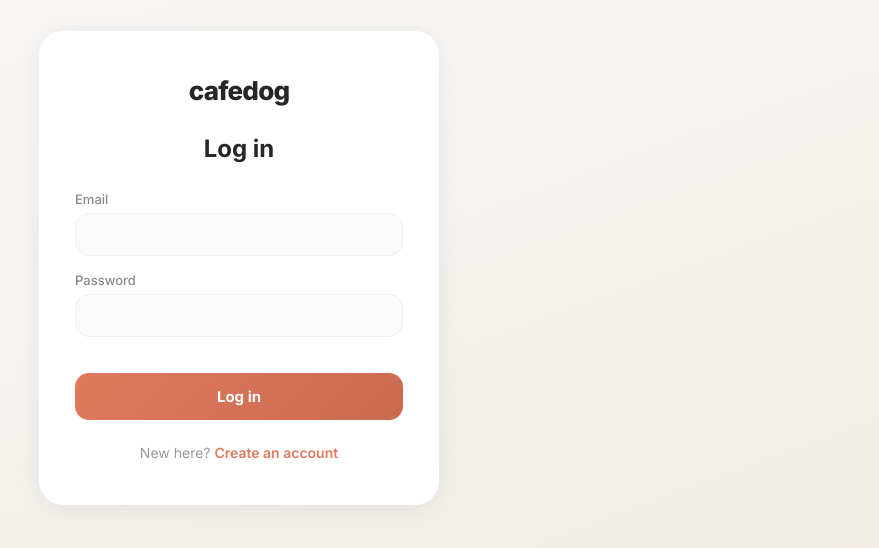
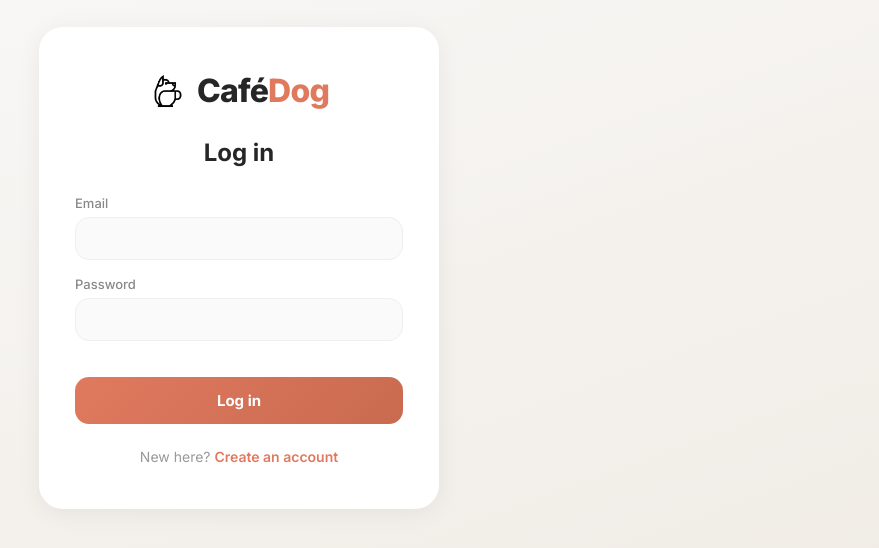
Before and after one commit to JINGJINGPAN1/CafeDog, a React (Vite) app in the folder frontend/: page /login in a window 1280 px wide. Shown: the part 132-680 px from the top of the page, without its empty margins (401-1280 px from the left). Built offline with nearby package versions, Linux system fonts and the light colour scheme; no server answers.

Commit message:
icon and title

```diff
--- a/frontend/index.html
+++ b/frontend/index.html
@@ -2,7 +2,7 @@
 <html lang="en">
   <head>
     <meta charset="UTF-8" />
-    <link rel="icon" type="image/svg+xml" href="/favicon.svg" />
+    <link rel="icon" type="image/png" href="/favicon.png" />
     <meta name="viewport" content="width=device-width, initial-scale=1.0" />
     <link rel="preconnect" href="https://fonts.googleapis.com" />
     <link rel="preconnect" href="https://fonts.gstatic.com" crossorigin />
--- a/frontend/src/Home/Home.module.css
+++ b/frontend/src/Home/Home.module.css
@@ -37,13 +37,17 @@
   justify-content: space-between;
 }
 .hLogo {
-  font-size: 24px;
+  font-size: 28px;
   font-weight: 800;
   letter-spacing: -0.8px;
   color: #262626;
   text-decoration: none;
   flex-shrink: 0;
+  display: flex;
+  align-items: center;
+  gap: 8px;
 }
+.hLogoAccent { color: #e07a5f; }
 .hNavRight {
   display: flex;
   align-items: center;
--- a/frontend/src/Home/HomeNavbar.jsx
+++ b/frontend/src/Home/HomeNavbar.jsx
@@ -1,4 +1,5 @@
 import { Link } from 'react-router-dom';
+import logoImg from '../assets/image.png';
 import styles from './Home.module.css';
 
 export default function HomeNavbar({ isLoggedIn, meId, initials, logout }) {
@@ -6,7 +7,8 @@ export default function HomeNavbar({ isLoggedIn, meId, initials, logout }) {
     <header className={styles.hNavbar}>
       <div className={styles.hNavInner}>
         <Link to="/" className={styles.hLogo}>
-          cafedog
+          <img src={logoImg} alt="" style={{ height: '32px', width: '32px', objectFit: 'contain' }} />
+          <span>Café<span className={styles.hLogoAccent}>Dog</span></span>
         </Link>
 
         <div className={styles.hNavRight}>
--- a/frontend/src/Login/index.jsx
+++ b/frontend/src/Login/index.jsx
@@ -1,5 +1,6 @@
 import { Link } from 'react-router-dom';
 import useLogin from './useLogin';
+import logoImg from '../assets/image.png';
 import styles from '../auth/Auth.module.css';
 
 export default function Login() {
@@ -8,7 +9,10 @@ export default function Login() {
   return (
     <div className={styles.authPage}>
       <div className={styles.authCard}>
-        <div className={styles.authLogo}>cafedog</div>
+        <div className={styles.authLogo}>
+          <img src={logoImg} alt="" style={{ height: '38px', width: '38px', objectFit: 'contain' }} />
+          <span>Café<span className={styles.authLogoAccent}>Dog</span></span>
+        </div>
         <h1 className={styles.authTitle}>Log in</h1>
         <form className={styles.authForm} onSubmit={onSubmit}>
           <div className={styles.authField}>
--- a/frontend/src/Profile/Profile.module.css
+++ b/frontend/src/Profile/Profile.module.css
@@ -26,12 +26,16 @@
   justify-content: space-between;
 }
 .pfLogo {
-  font-size: 24px;
+  font-size: 28px;
   font-weight: 800;
   letter-spacing: -0.8px;
   color: #262626;
   text-decoration: none;
+  display: flex;
+  align-items: center;
+  gap: 8px;
 }
+.pfLogoAccent { color: #e07a5f; }
 .pfBack {
   font-size: 14px;
   font-weight: 600;
--- a/frontend/src/Profile/ProfileNav.jsx
+++ b/frontend/src/Profile/ProfileNav.jsx
@@ -1,11 +1,15 @@
 import { Link } from 'react-router-dom';
+import logoImg from '../assets/image.png';
 import styles from './Profile.module.css';
 
 export default function ProfileNav() {
   return (
     <header className={styles.pfNav}>
       <div className={styles.pfNavInner}>
-        <Link to="/" className={styles.pfLogo}>cafedog</Link>
+        <Link to="/" className={styles.pfLogo}>
+          <img src={logoImg} alt="" style={{ height: '32px', width: '32px', objectFit: 'contain' }} />
+          <span>Café<span className={styles.pfLogoAccent}>Dog</span></span>
+        </Link>
         <Link to="/" className={styles.pfBack}>&larr; back to home</Link>
       </div>
     </header>
--- a/frontend/src/Register/index.jsx
+++ b/frontend/src/Register/index.jsx
@@ -1,5 +1,6 @@
 import { Link } from 'react-router-dom';
 import useRegister from './useRegister';
+import logoImg from '../assets/image.png';
 import styles from '../auth/Auth.module.css';
 
 export default function Register() {
@@ -8,7 +9,10 @@ export default function Register() {
   return (
     <div className={styles.authPage}>
       <div className={styles.authCard}>
-        <div className={styles.authLogo}>cafedog</div>
+        <div className={styles.authLogo}>
+          <img src={logoImg} alt="" style={{ height: '38px', width: '38px', objectFit: 'contain' }} />
+          <span>Café<span className={styles.authLogoAccent}>Dog</span></span>
+        </div>
         <h1 className={styles.authTitle}>Create account</h1>
         <form className={styles.authForm} onSubmit={onSubmit}>
           <div className={styles.authField}>
--- a/frontend/src/auth/Auth.module.css
+++ b/frontend/src/auth/Auth.module.css
@@ -19,12 +19,17 @@
 }
 
 .authLogo {
-  font-size: 26px;
+  font-size: 32px;
   font-weight: 800;
   letter-spacing: -0.8px;
   margin-bottom: 28px;
   color: #262626;
+  display: flex;
+  align-items: center;
+  justify-content: center;
+  gap: 10px;
 }
+.authLogoAccent { color: #e07a5f; }
 
 .authTitle {
   font-size: 24px;
```
Also changed, not shown: frontend/public/favicon.png (added), frontend/src/assets/image.png (added).
